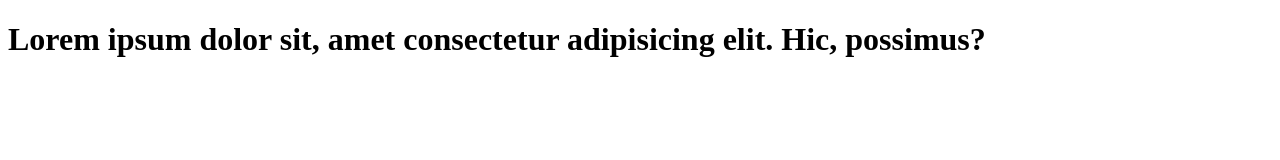
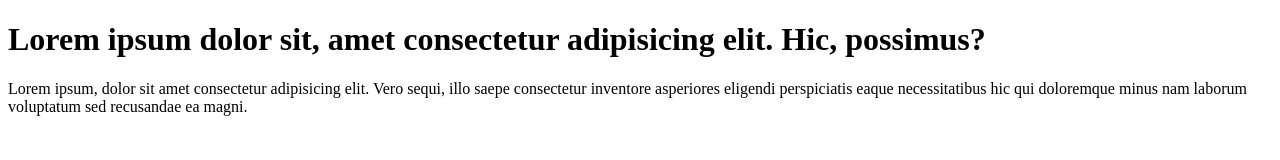
Before and after one commit to gopi-trip/learn-git, a plain HTML site: page index.html in a window 1280 px wide. Drawn offline with Linux system fonts and the light colour scheme.

Commit message:
Update Index file

```diff
--- a/index.html
+++ b/index.html
@@ -7,6 +7,7 @@
 </head>
 <body>
     <h1>Lorem ipsum dolor sit, amet consectetur adipisicing elit. Hic, possimus?</h1>
+    <p>Lorem ipsum, dolor sit amet consectetur adipisicing elit. Vero sequi, illo saepe consectetur inventore asperiores eligendi perspiciatis eaque necessitatibus hic qui doloremque minus nam laborum voluptatum sed recusandae ea magni.</p>
 
 </body>
 </html>
```
